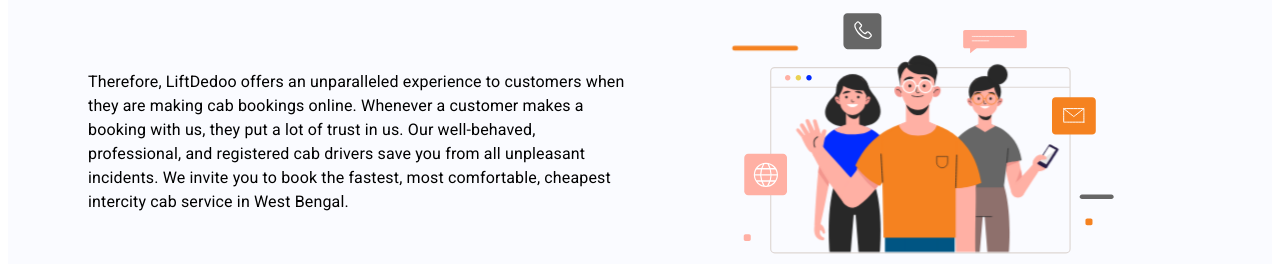
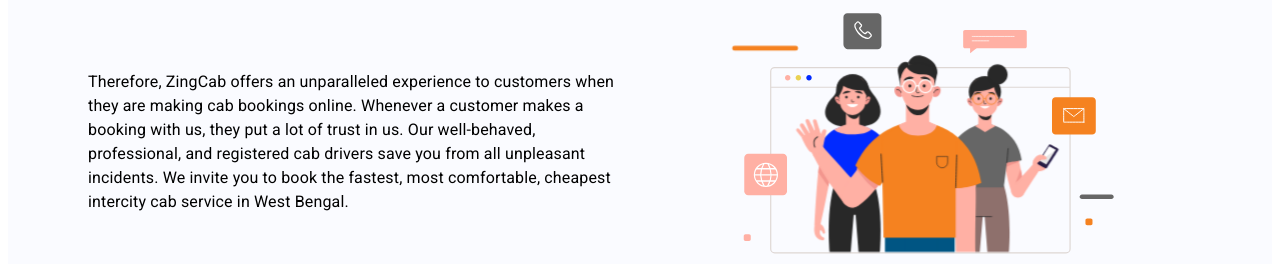
Before and after one commit to abhi-shek-02/my-react-app, a React (Create React App) app: page /how-it-works in a window 1280 px wide. Shown: the part 606-870 px from the top of the page. Built offline with nearby package versions, Linux system fonts and the light colour scheme; no server answers.

Commit message:
Changes Done

```diff
--- a/src/components/HowItWorks.js
+++ b/src/components/HowItWorks.js
@@ -66,7 +66,7 @@
 // // // //           such cases is to book a taxi. But is it safe to book a random cab,
 // // // //           especially when you are traveling with family? Obviously No! Every
 // // // //           person is looking for a reliable experience that prioritizes their
-// // // //           needs and concerns. Therefore, LiftDedoo offers an unparalleled
+// // // //           needs and concerns. Therefore, ZingCab offers an unparalleled
 // // // //           experience to customers when they are making cab bookings online.
 // // // //         </Typography>
 // // // //         <Typography variant="body1" align="center" gutterBottom>
@@ -222,7 +222,7 @@
 // // //           such cases is to book a taxi. But is it safe to book a random cab,
 // // //           especially when you are traveling with family? Obviously No! Every
 // // //           person is looking for a reliable experience that prioritizes their
-// // //           needs and concerns. Therefore, LiftDedoo offers an unparalleled
+// // //           needs and concerns. Therefore, ZingCab offers an unparalleled
 // // //           experience to customers when they are making cab bookings online.
 // // //         </Typography>
 
@@ -347,7 +347,7 @@
 // //       {/* Second Zigzag Section */}
 // //       <Box display="flex" alignItems="center" sx={{ my: 4 }}>
 // //         <Typography variant="body1" sx={{ flex: 1 }}>
-// //           Therefore, LiftDedoo offers an unparalleled experience to customers
+// //           Therefore, ZingCab offers an unparalleled experience to customers
 // //           when they are making cab bookings online. Whenever a customer makes a
 // //           booking with us, they put a lot of trust in us. Our well-behaved,
 // //           professional, and registered cab drivers save you from all unpleasant
@@ -482,7 +482,7 @@
 //       {/* Second Zigzag Section */}
 //       <Box display="flex" alignItems="center" sx={{ my: 4 }}>
 //         <Typography variant="body1" sx={{ flex: 1 }}>
-//           Therefore, LiftDedoo offers an unparalleled experience to customers
+//           Therefore, ZingCab offers an unparalleled experience to customers
 //           when they are making cab bookings online. Whenever a customer makes a
 //           booking with us, they put a lot of trust in us. Our well-behaved,
 //           professional, and registered cab drivers save you from all unpleasant
@@ -612,7 +612,7 @@
       <Grid container spacing={2} sx={{ my: 4 }} alignItems="center">
         <Grid item xs={12} sm={6}>
           <Typography variant="body1">
-            Therefore, LiftDedoo offers an unparalleled experience to customers
+            Therefore, ZingCab offers an unparalleled experience to customers
             when they are making cab bookings online. Whenever a customer makes
             a booking with us, they put a lot of trust in us. Our well-behaved,
             professional, and registered cab drivers save you from all
--- a/src/components/RefundPolicy.js
+++ b/src/components/RefundPolicy.js
@@ -24,7 +24,7 @@
 //         <Typography variant="body1" align="center" paragraph>
 //           For any reason, You are not completely satisfied with your booking or
 //           have multiple itineraries for the same trip, we invite you to review
-//           our Refund Policy. LiftDedoo believes in helping its customers as much
+//           our Refund Policy. ZingCab believes in helping its customers as much
 //           as possible and has, therefore, a reliable cancellation and refund
 //           policy.
 //         </Typography>
@@ -65,7 +65,7 @@
 //           not possible.
 //         </Typography>
 //         <Typography variant="body1" align="center" paragraph>
-//           LiftDedoo will not be responsible for any delay of service in case of
+//           ZingCab will not be responsible for any delay of service in case of
 //           any natural calamity, Strike, Road Jam, agitation, etc. Moreover, we
 //           have the rights to cancel/change the booking of vehicle at any point
 //           of time.
@@ -76,7 +76,7 @@
 //         <Typography variant="body1" align="center" paragraph>
 //           In a situation where the driver’s vehicle breaks down on the trip, you
 //           may ask the driver to find an alternative hire service for you.
-//           Liftdedoo holds no responsibility in such situations for making any
+//           ZingCab holds no responsibility in such situations for making any
 //           special arrangements whatsoever. If the driver fails to arrange any
 //           alternative hire service for you, you may be liable to pay an
 //           appropriate fare for the part of the trip covered by the driver, as
```
